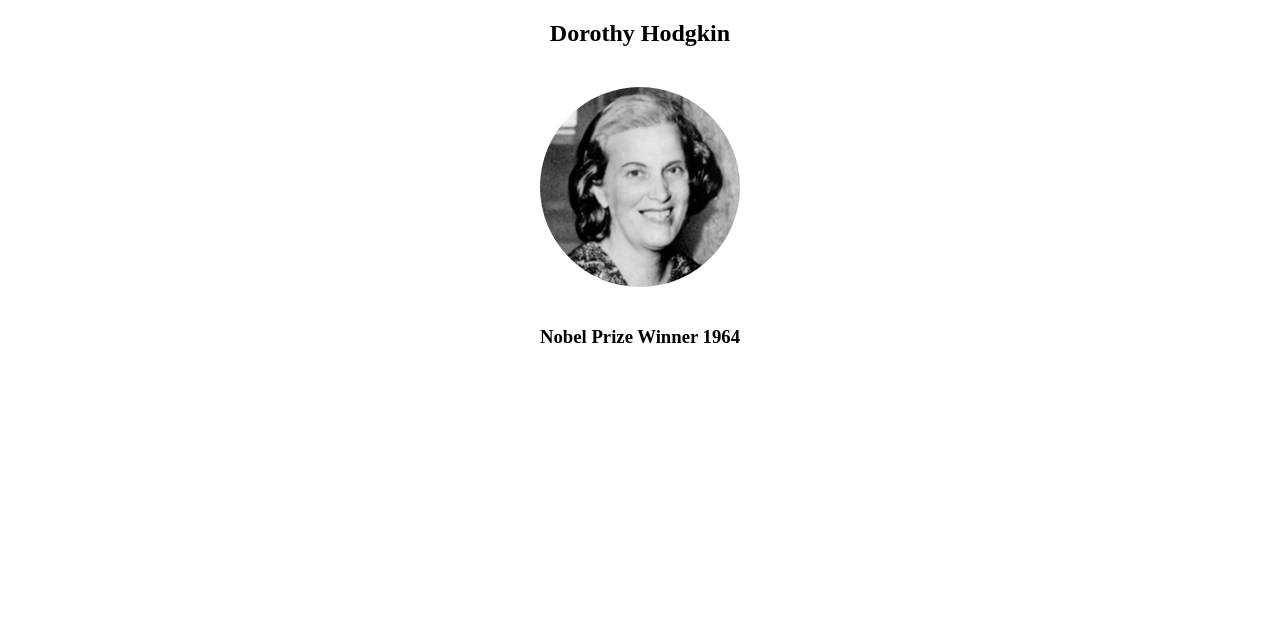
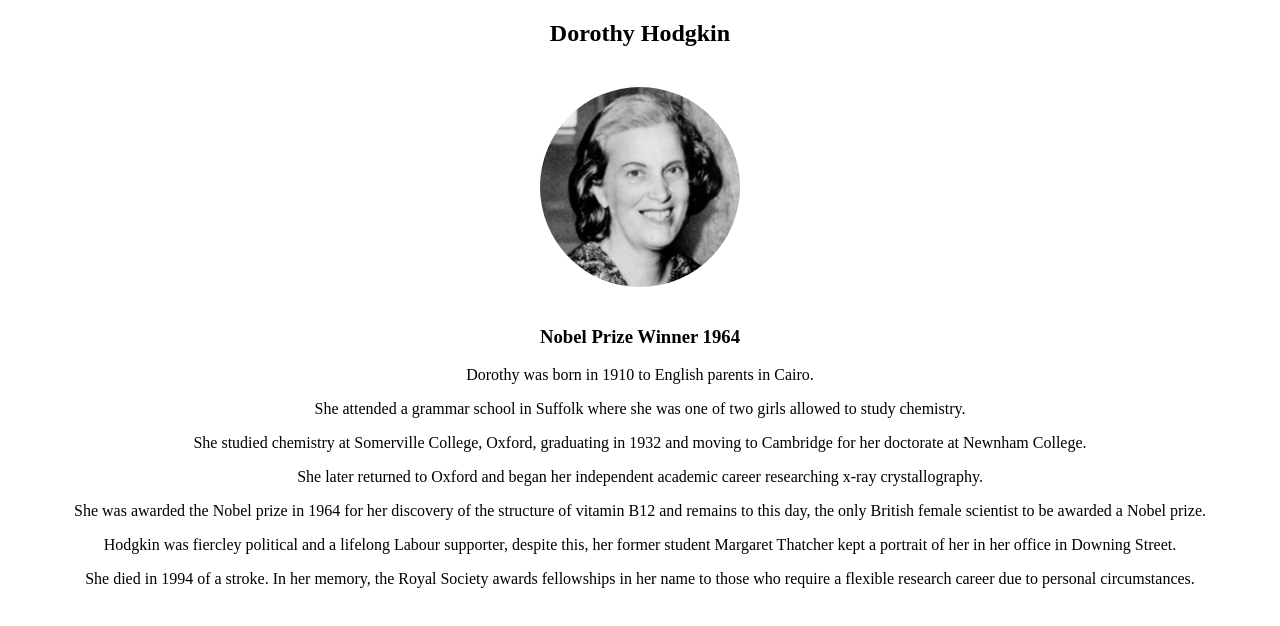
Before and after one commit to hayleyrussell97/fem-chem-nobels, a plain HTML site: page dorothyhodgkin.html in a window 1280 px wide. Drawn offline with Linux system fonts and the light colour scheme.

Commit message:
Adding text to the rest of the scientist pages

```diff
--- a/dorothyhodgkin.html
+++ b/dorothyhodgkin.html
@@ -8,6 +8,13 @@
   <h2>Dorothy Hodgkin</h2>
   <img src="./DorothyHodgkin.jpg" alt="DorothyHodgkin" width="200px">
   <h3> Nobel Prize Winner 1964</h3>
+  <p>Dorothy was born in 1910 to English parents in Cairo.</p>
+  <p>She attended a grammar school in Suffolk where she was one of two girls allowed to study chemistry.</p>
+  <p>She studied chemistry at Somerville College, Oxford, graduating in 1932 and moving to Cambridge for her doctorate at Newnham College.</p>
+  <p>She later returned to Oxford and began her independent academic career researching x-ray crystallography.</p>
+  <p>She was awarded the Nobel prize in 1964 for her discovery of the structure of vitamin B12 and remains to this day, the only British female scientist to be awarded a Nobel prize.</p>
+  <p>Hodgkin was fiercley political and a lifelong Labour supporter, despite this, her former student Margaret Thatcher kept a portrait of her in her office in Downing Street.</p>
+  <p>She died in 1994 of a stroke. In her memory, the Royal Society awards fellowships in her name to those who require a flexible research career due to personal circumstances.</p>
 
 </body>
 </html>
```
Also changed, not shown: AdaYonath.html (+6 -1 lines), FrancisArnold.html (+5 -1 lines).
